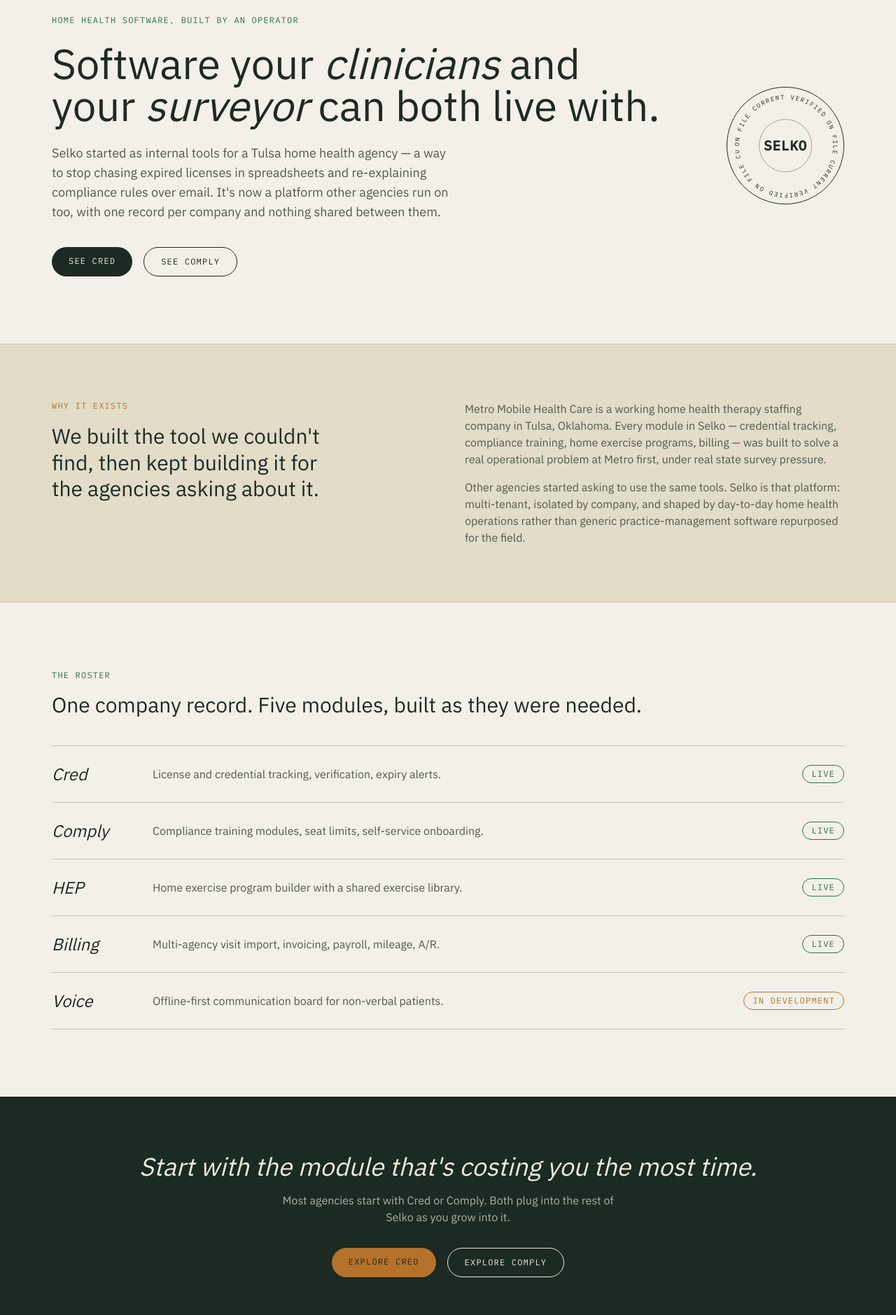
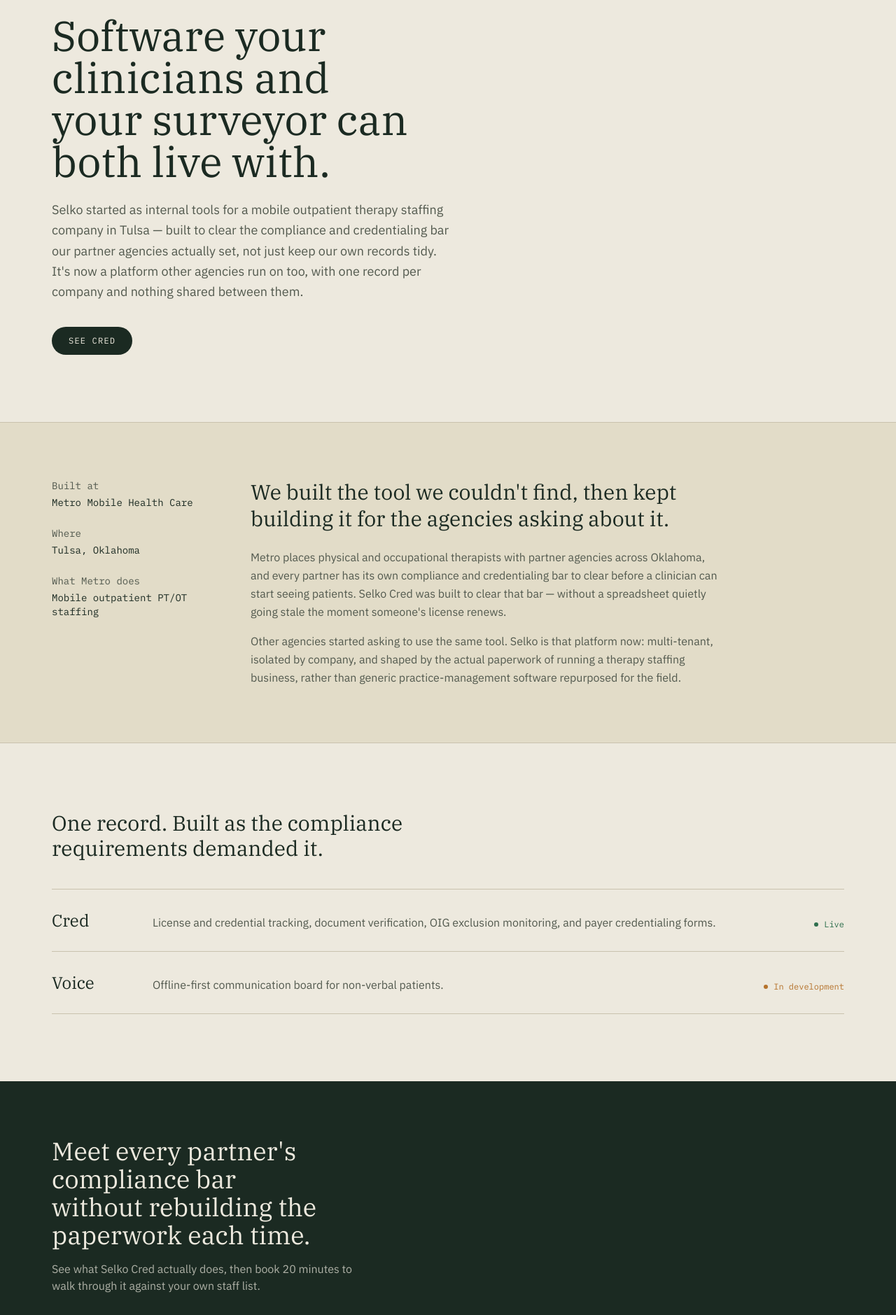
Before and after one commit to metromobilehc-beep/selko-site, a Next.js app: page / in a window 1280 px wide. Shown: the part 140-2019 px from the top of the page at 70% size. Built offline with nearby package versions, Linux system fonts and the light colour scheme.

Commit message:
Add files via upload

```diff
--- a/app/globals.css
+++ b/app/globals.css
@@ -7,8 +7,8 @@
 }
 
 body {
-  background-color: #F2F0E9;
-  color: #1F2A24;
+  background-color: #EDE9DE;
+  color: #1B2A22;
 }
 
 @media (prefers-reduced-motion: reduce) {
@@ -22,32 +22,40 @@
 
 a:focus-visible,
 button:focus-visible {
-  outline: 2px solid #C08A2E;
+  outline: 2px solid #B5722B;
   outline-offset: 2px;
 }
 
-/* Signature element: rotating verification stamp.
-   Circular seal used to mark a status (Verified / Current / On File)
-   throughout the site — a nod to the actual license/credential
-   verification the product performs. */
+/* Signature element: a verification stamp, styled after the ink stamps
+   used on physical credential files — the one piece of real motion on
+   the page. It settles into place at a slight, hand-stamped tilt on
+   load (one deliberate moment, not ambient decoration), then the
+   status ring keeps a slow, watch-like rotation — legible as "in
+   motion because it's live," not as a scattered effect. */
 .stamp {
   position: relative;
   display: inline-flex;
   align-items: center;
   justify-content: center;
   border-radius: 9999px;
-  border: 1px solid currentColor;
+  border: 2px solid currentColor;
+  animation: stamp-settle 0.6s cubic-bezier(0.34, 1.56, 0.64, 1) both;
 }
 
 .stamp-ring {
   position: absolute;
   inset: 0;
-  animation: stamp-spin 26s linear infinite;
+  animation: stamp-spin 90s linear infinite;
+}
+
+@keyframes stamp-settle {
+  from { transform: scale(1.4) rotate(14deg); opacity: 0; }
+  to { transform: scale(1) rotate(-4deg); opacity: 1; }
 }
 
 @keyframes stamp-spin {
-  from { transform: rotate(0deg); }
-  to { transform: rotate(360deg); }
+  from { transform: rotate(-4deg); }
+  to { transform: rotate(356deg); }
 }
 
 .text-balance {
--- a/app/layout.js
+++ b/app/layout.js
@@ -1,9 +1,9 @@
-import { Fraunces, IBM_Plex_Sans, IBM_Plex_Mono } from 'next/font/google';
+import { IBM_Plex_Serif, IBM_Plex_Sans, IBM_Plex_Mono } from 'next/font/google';
 import './globals.css';
 
-const fraunces = Fraunces({
+const plexSerif = IBM_Plex_Serif({
   subsets: ['latin'],
-  variable: '--font-fraunces',
+  variable: '--font-plex-serif',
   style: ['normal', 'italic'],
   weight: ['400', '500', '600'],
   display: 'swap',
@@ -75,7 +75,7 @@
 
 export default function RootLayout({ children }) {
   return (
-    <html lang="en" className={`${fraunces.variable} ${plexSans.variable} ${plexMono.variable}`}>
+    <html lang="en" className={`${plexSerif.variable} ${plexSans.variable} ${plexMono.variable}`}>
       <body className="font-body antialiased">
         <script
           type="application/ld+json"
--- a/app/page.js
+++ b/app/page.js
@@ -3,12 +3,19 @@
 import Stamp from '@/components/Stamp';
 import Link from 'next/link';
 
-const modules = [
-  { name: 'Cred', desc: 'License and credential tracking, verification, expiry alerts.', status: 'Live', href: '/cred' },
-  { name: 'Comply', desc: 'Compliance training modules, seat limits, self-service onboarding.', status: 'Live', href: '/comply' },
-  { name: 'HEP', desc: 'Home exercise program builder with a shared exercise library.', status: 'Live', href: null },
-  { name: 'Billing', desc: 'Multi-agency visit import, invoicing, payroll, mileage, A/R.', status: 'Live', href: null },
-  { name: 'Voice', desc: 'Offline-first communication board for non-verbal patients.', status: 'In development', href: null },
+const roster = [
+  {
+    name: 'Cred',
+    desc: 'License and credential tracking, document verification, OIG exclusion monitoring, and payer credentialing forms.',
+    status: 'Live',
+    href: '/demo',
+  },
+  {
+    name: 'Voice',
+    desc: 'Offline-first communication board for non-verbal patients.',
+    status: 'In development',
+    href: null,
+  },
 ];
 
 export default function Home() {
@@ -17,103 +24,108 @@
       <Nav />
       <main>
         {/* Hero */}
-        <section className="max-w-content mx-auto px-6 pt-20 pb-24 grid md:grid-cols-[1fr_auto] gap-12 items-center">
+        <section className="max-w-content mx-auto px-6 pt-20 pb-24 grid md:grid-cols-[1fr_auto] gap-16 items-center">
           <div>
-            <p className="font-mono text-xs uppercase tracking-widest text-teal mb-6">
-              Home health software, built by an operator
+            <h1 className="font-display text-5xl md:text-6xl leading-[1.08] text-balance max-w-2xl">
+              Software your clinicians and your surveyor can both live with.
+            </h1>
+            <p className="mt-6 text-lg text-ink-soft max-w-xl leading-relaxed">
+              Selko started as internal tools for a mobile outpatient therapy
+              staffing company in Tulsa — built to clear the compliance and
+              credentialing bar our partner agencies actually set, not just
+              keep our own records tidy. It's now a platform other agencies
+              run on too, with one record per company and nothing shared
+              between them.
             </p>
-            <h1 className="font-display text-5xl md:text-6xl leading-[1.05] text-balance">
-              Software your <em className="italic">clinicians</em> and your
-              <em className="italic"> surveyor</em> can both live with.
-            </h1>
-            <p className="mt-6 text-lg text-ink-soft max-w-xl">
-              Selko started as internal tools for a Tulsa home health agency —
-              a way to stop chasing expired licenses in spreadsheets and
-              re-explaining compliance rules over email. It's now a platform
-              other agencies run on too, with one record per company and
-              nothing shared between them.
-            </p>
-            <div className="mt-9 flex flex-wrap gap-4">
+            <div className="mt-9">
               <Link
-                href="/cred"
-                className="font-mono text-xs uppercase tracking-widest bg-ink text-paper rounded-full px-6 py-3 hover:bg-teal transition-colors"
+                href="/demo"
+                className="font-mono text-xs uppercase tracking-widest bg-ink text-paper rounded-full px-6 py-3 hover:bg-teal transition-colors inline-block"
               >
                 See Cred
-              </Link>
-              <Link
-                href="/comply"
-                className="font-mono text-xs uppercase tracking-widest border border-ink rounded-full px-6 py-3 hover:bg-ink hover:text-paper transition-colors"
-              >
-                See Comply
               </Link>
             </div>
           </div>
           <div className="hidden md:flex justify-center">
-            <Stamp label="Selko" size={168} color="#1F2A24" />
+            <Stamp label="Selko" size={172} />
           </div>
         </section>
 
-        {/* Origin story */}
+        {/* Origin — ledger-style: compact facts beside the narrative,
+            rather than a centered pull-quote */}
         <section className="bg-paper-alt border-y border-line">
-          <div className="max-w-content mx-auto px-6 py-20 grid md:grid-cols-2 gap-12">
+          <div className="max-w-content mx-auto px-6 py-20 grid md:grid-cols-[220px_1fr] gap-10 md:gap-16">
+            <dl className="space-y-6 font-mono text-sm h-fit md:sticky md:top-10">
               <div>
-              <p className="font-mono text-xs uppercase tracking-widest text-gold mb-4">
-                Why it exists
-              </p>
-              <h2 className="font-display text-3xl leading-tight text-balance">
+                <dt className="text-ink-soft">Built at</dt>
+                <dd className="mt-1">Metro Mobile Health Care</dd>
+              </div>
+              <div>
+                <dt className="text-ink-soft">Where</dt>
+                <dd className="mt-1">Tulsa, Oklahoma</dd>
+              </div>
+              <div>
+                <dt className="text-ink-soft">What Metro does</dt>
+                <dd className="mt-1">Mobile outpatient PT/OT staffing</dd>
+              </div>
+            </dl>
+            <div>
+              <h2 className="font-display text-3xl leading-tight text-balance mb-6">
                 We built the tool we couldn't find, then kept building it
                 for the agencies asking about it.
               </h2>
-            </div>
-            <div className="text-ink-soft space-y-4">
+              <div className="text-ink-soft space-y-4 max-w-2xl leading-relaxed">
                 <p>
-                Metro Mobile Health Care is a working home health therapy
-                staffing company in Tulsa, Oklahoma. Every module in Selko
-                — credential tracking, compliance training, home exercise
-                programs, billing — was built to solve a real operational
-                problem at Metro first, under real state survey pressure.
+                  Metro places physical and occupational therapists with
+                  partner agencies across Oklahoma, and every partner has its
+                  own compliance and credentialing bar to clear before a
+                  clinician can start seeing patients. Selko Cred was built
+                  to clear that bar — without a spreadsheet quietly going
+                  stale the moment someone's license renews.
                 </p>
                 <p>
-                Other agencies started asking to use the same tools. Selko is
-                that platform: multi-tenant, isolated by company, and shaped
-                by day-to-day home health operations rather than generic
-                practice-management software repurposed for the field.
+                  Other agencies started asking to use the same tool. Selko
+                  is that platform now: multi-tenant, isolated by company,
+                  and shaped by the actual paperwork of running a therapy
+                  staffing business, rather than generic practice-management
+                  software repurposed for the field.
                 </p>
+              </div>
             </div>
           </div>
         </section>
 
-        {/* Module roster */}
+        {/* Roster — a ledger, not a card grid */}
         <section className="max-w-content mx-auto px-6 py-24">
-          <p className="font-mono text-xs uppercase tracking-widest text-teal mb-4">
-            The roster
-          </p>
-          <h2 className="font-display text-3xl mb-10 text-balance">
-            One company record. Five modules, built as they were needed.
+          <h2 className="font-display text-3xl mb-10 text-balance max-w-xl">
+            One record. Built as the compliance requirements demanded it.
           </h2>
           <ul className="border-t border-line">
-            {modules.map((m) => {
+            {roster.map((m) => {
               const Wrapper = m.href ? Link : 'div';
               const wrapperProps = m.href ? { href: m.href } : {};
               return (
                 <li key={m.name} className="border-b border-line">
                   <Wrapper
                     {...wrapperProps}
-                    className={`flex flex-col sm:flex-row sm:items-center gap-3 sm:gap-8 py-6 ${
+                    className={`flex flex-col sm:flex-row sm:items-baseline gap-3 sm:gap-8 py-7 ${
                       m.href ? 'group hover:bg-paper-alt transition-colors -mx-6 px-6' : ''
                     }`}
                   >
-                    <span className="font-display italic text-2xl w-28 shrink-0">
+                    <span className="font-display text-2xl w-28 shrink-0">
                       {m.name}
                     </span>
-                    <span className="text-ink-soft flex-1">{m.desc}</span>
+                    <span className="text-ink-soft flex-1 leading-relaxed">{m.desc}</span>
                     <span
-                      className={`font-mono text-xs uppercase tracking-widest px-3 py-1 rounded-full border shrink-0 w-fit ${
-                        m.status === 'Live'
-                          ? 'border-teal text-teal'
-                          : 'border-gold text-gold'
+                      className={`font-mono text-xs shrink-0 w-fit flex items-center gap-2 ${
+                        m.status === 'Live' ? 'text-teal' : 'text-gold'
                       }`}
                     >
+                      <span
+                        className={`inline-block w-1.5 h-1.5 rounded-full ${
+                          m.status === 'Live' ? 'bg-teal' : 'bg-gold'
+                        }`}
+                      />
                       {m.status}
                     </span>
                   </Wrapper>
@@ -125,27 +137,27 @@
 
         {/* CTA band */}
         <section className="bg-ink text-paper">
-          <div className="max-w-content mx-auto px-6 py-20 text-center">
-            <h2 className="font-display text-3xl md:text-4xl italic text-balance">
-              Start with the module that's costing you the most time.
+          <div className="max-w-content mx-auto px-6 py-20 grid md:grid-cols-[1fr_auto] gap-12 items-center">
+            <div>
+              <h2 className="font-display text-3xl md:text-4xl leading-tight text-balance max-w-lg">
+                Meet every partner's compliance bar without rebuilding the
+                paperwork each time.
               </h2>
-            <p className="mt-4 text-paper/70 max-w-lg mx-auto">
-              Most agencies start with Cred or Comply. Both plug into the
-              rest of Selko as you grow into it.
+              <p className="mt-4 text-paper/70 max-w-md">
+                See what Selko Cred actually does, then book 20 minutes to
+                walk through it against your own staff list.
               </p>
-            <div className="mt-8 flex flex-wrap gap-4 justify-center">
+              <div className="mt-8">
                 <Link
-                href="/cred"
-                className="font-mono text-xs uppercase tracking-widest bg-gold text-ink rounded-full px-6 py-3 hover:bg-paper transition-colors"
+                  href="/demo"
+                  className="font-mono text-xs uppercase tracking-widest bg-gold text-ink rounded-full px-6 py-3 hover:bg-paper transition-colors inline-block"
                 >
                   Explore Cred
                 </Link>
-              <Link
-                href="/comply"
-                className="font-mono text-xs uppercase tracking-widest border border-paper rounded-full px-6 py-3 hover:bg-paper hover:text-ink transition-colors"
-              >
-                Explore Comply
-              </Link>
+              </div>
+            </div>
+            <div className="hidden md:flex justify-center">
+              <Stamp label="Verified" size={128} color="#EDE9DE" />
             </div>
           </div>
         </section>
```
Lines whose indentation alone changed are shown as unchanged.
